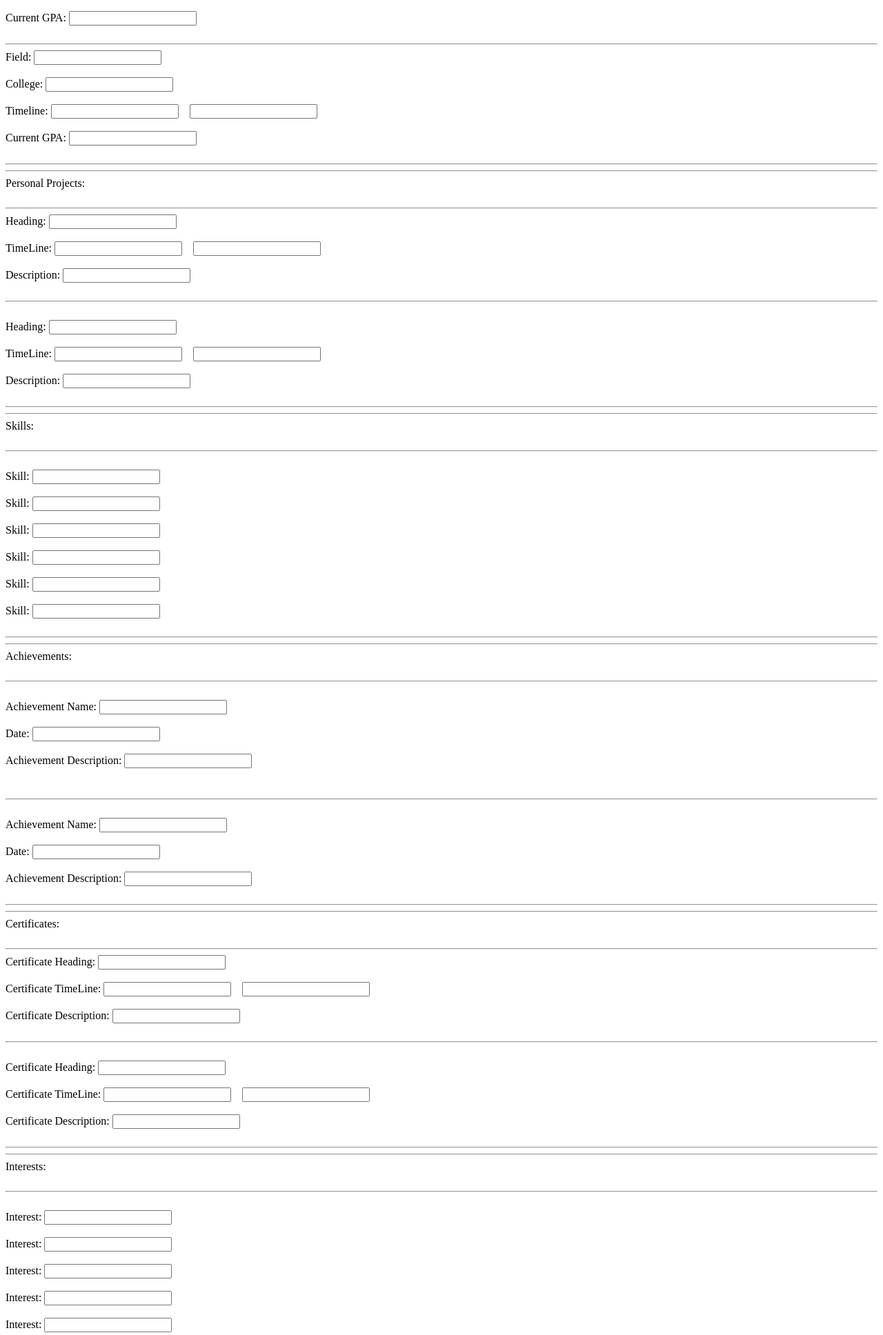
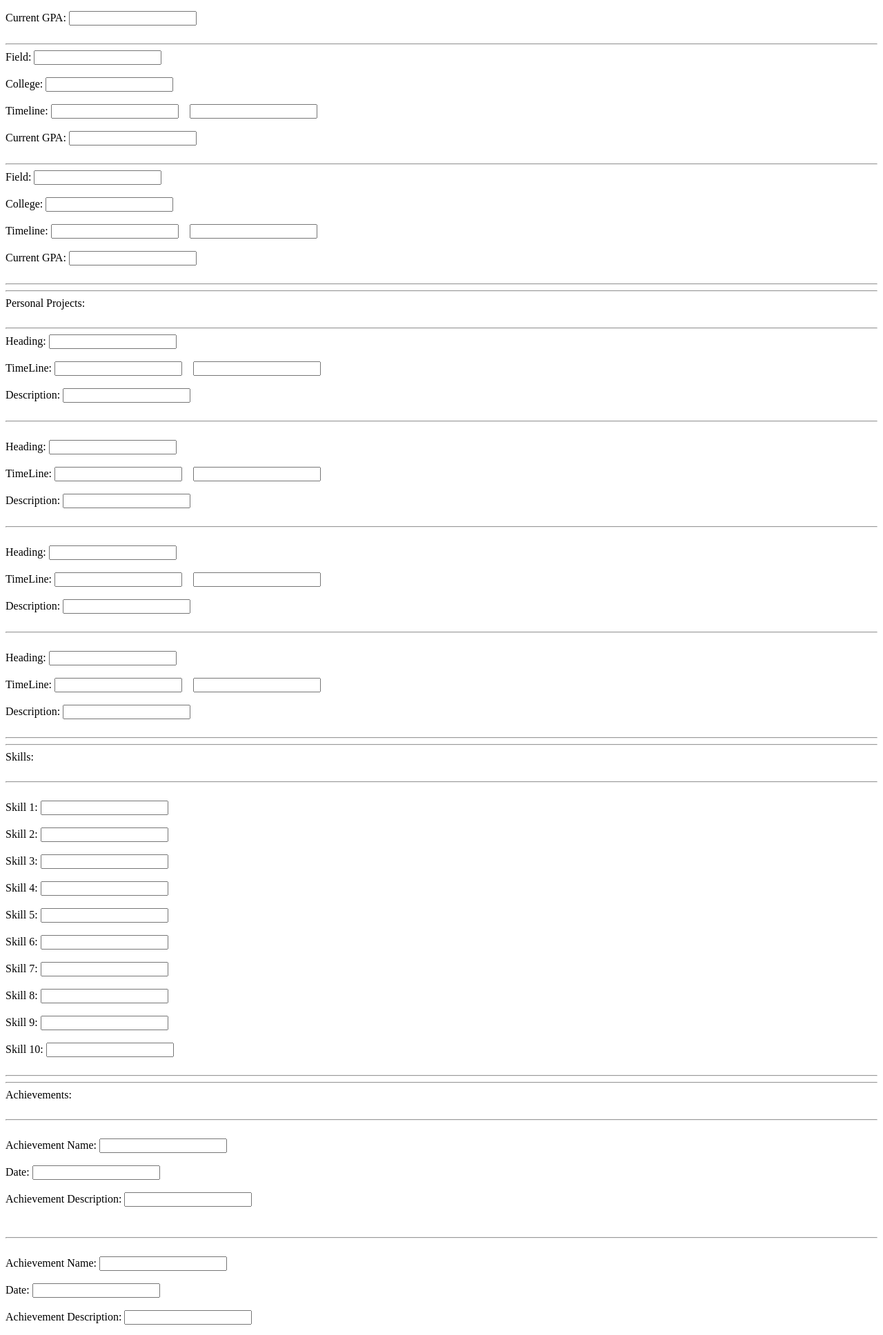
Before and after one commit to akhilgoel0007/Portfolio-Generator-Django-, a Django app: page /form in a window 1280 px wide. Shown: the part 696-2632 px from the top of the page at 69% size. Run offline with Django 3.2, Linux system fonts and the light colour scheme.

Commit message:
Form Modified and Backend Almost Complete

```diff
--- a/Newproject/views.py
+++ b/Newproject/views.py
@@ -1,5 +1,79 @@
 from django.http import HttpResponse
 from django.shortcuts import render
+
+def DisplayConfigure(ParameterName, Parameter):
+	Display = {
+		'Display': True,
+		ParameterName: Parameter
+	}
+
+	if not len(Parameter):
+		Display['Display'] = False
+
+	return Display
+
+def RefineList(OriginalList):
+	"""
+		SkillList also has blank strings like ''
+		RefineList will remove all the blank strings
+	"""
+
+	AllItems = []
+	for Item in OriginalList:
+		if Item is not '':
+			AllItems.append(Item)
+	return AllItems
+
+def EducationData(Field, College, StartTime, EndTime, GPA):
+	AllFields = []
+	for i in range(0, len(Field)):
+		FieldData = {
+			'Field': Field[i],
+			'College': College[i],
+			'StartTime': StartTime[i],
+			'EndTime': EndTime[i],
+			'GPA': GPA[i]
+		}
+		AllFields.append(FieldData)
+	return AllFields
+
+def ProjectData(Heading, StartTime, EndTime, Description):
+	AllProjects = []
+	for i in range(0, len(Heading)):
+		ProjectData = {
+			'Heading': Heading[i],
+			'StartTime': StartTime[i],
+			'EndTime': EndTime[i],
+			'Description': Description[i]
+		}
+		AllProjects.append(ProjectData)
+
+	return AllProjects
+
+def AchievementData(Name, Date, Description):
+	AllAchievements = []
+
+	for i in range(0, len(Name)):
+		AchievementData = {
+			'Name': Name[i],
+			'Date': Date[i],
+			'Description': Description[i]
+		}
+
+		AllAchievements.append(AchievementData)
+	return AllAchievements
+
+def CertificateData(Heading, StartTime, EndTime, Description):
+	AllCertificates = []
+	for i in range(0, len(Heading)):
+		CertificateData = {
+			'Heading': Heading[i],
+			'StartTime': StartTime[i],
+			'EndTime': EndTime[i],
+			'Description': Description[i]
+		}
+		AllCertificates.append(CertificateData)
+	return AllCertificates
 
 def HomePage(request):
 	Parameters = {'Name': 'Akhil', 'Occupation': 'Coder'}
@@ -9,6 +83,51 @@ def FormPage(request):
 	return render(request, 'ResumeForm.html')
 
 def GeneratedResume(request):
+	GotName = request.GET.get('Name', 'default') # Candidate Name
+	GotDesignation = DisplayConfigure('Designation', request.GET.get('Designation', 'default')) # Candidate Designation
+	print(f"Designation:{GotDesignation}")
+	GotDescription = DisplayConfigure('Description', request.GET.get('Description', 'default')) # Candidate Description
+	GotGmail = DisplayConfigure('Gmail', request.GET.get('Gmail', 'default')) # Candidate Gmail
+	GotPhoneNumber = DisplayConfigure('PhoneNumber', request.GET.get('PhoneNumber', 'default')) # Candidate Phone Number
+	GotLocation = DisplayConfigure('Location', request.GET.get('Location', 'default')) # Candidate Location
+	GotLinkedIn = DisplayConfigure('LinkedIn', request.GET.get('LinkedIn', 'default')) # Candidate Linked In
+	GotGithub = DisplayConfigure('Github', request.GET.get('Github', 'default')) # Candidate Github
+
+	# Candidate Skill Set
+	GotSkills = DisplayConfigure('Skills', RefineList(request.GET.getlist('Skill', 'default')))
+	# print(f"Skills: {GotSkills}")
+	# Candidate Interest Set
+	GotInterest = DisplayConfigure('Interests', RefineList(request.GET.getlist('Interest', 'default')))
+
+	# Get All The Education Fields..
+	GotEducation = DisplayConfigure('Education', EducationData(RefineList(request.GET.getlist('Field', 'default')), RefineList(request.GET.getlist('College', 'default')), RefineList(request.GET.getlist('StudyStartTime', 'default')), RefineList(request.GET.getlist('StudyEndTime', 'default')), RefineList(request.GET.getlist('GPA', 'default'))))
+	# print(f"Education: {GotEducation}")
+	# Get All The Personal Projects..
+	GotPersonalProjects = DisplayConfigure('PersonalProjects', ProjectData(RefineList(request.GET.getlist('ProjectHeading', 'default')), RefineList(request.GET.getlist('ProjectStartTime', 'default')), RefineList(request.GET.getlist('ProjectEndTime', 'default')), RefineList(request.GET.getlist('ProjectDescription', 'default'))))
+
+	# Get All The Achievements..
+	GotAchievements = DisplayConfigure('Achievements', AchievementData(RefineList(request.GET.getlist('AchievementHeading', 'default')), RefineList(request.GET.getlist('AchievementDate', 'default')), RefineList(request.GET.getlist('AchievementDescription', 'default'))))
+
+	# Get All The Certifications..
+	GotCertifictions = DisplayConfigure('Certifications', CertificateData(RefineList(request.GET.getlist('CertificateHeading', 'default')), RefineList(request.GET.getlist('CertificateStartTime', 'default')), RefineList(request.GET.getlist('CertificateEndTime', 'default')), RefineList(request.GET.getlist('CertificateDescription', 'default'))))
+
+	GetParameters = {
+		'Name': GotName,
+		'Designation': GotDesignation,
+		'Description': GotDescription,
+		'Gmail': GotGmail,
+		'PhoneNumber': GotPhoneNumber,
+		'Location': GotLocation,
+		'LinkedIn': GotLinkedIn,
+		'Github': GotGithub,
+		'Skills': GotSkills,
+		'Interests': GotInterest,
+		'Education': GotEducation,
+		'PersonalProjects': GotPersonalProjects,
+		'Achievements': GotAchievements,
+		'Certifications': GotCertifictions
+	}
+
 	Name = 'Akhil Goel'
 	Designation = 'Electrical Engineering Undergraduate'
 	Description = '''I am a 2nd year Electrical Engineering student with a good
--- a/templates/ResumeForm.html
+++ b/templates/ResumeForm.html
@@ -22,13 +22,17 @@
 		<br><hr>
 		<label>Github: </label><input type="text" name="Github" id="CandidateGithub">
 		<br><hr><hr>
+
+
+
+
 		<label>Education: </label>
 		<br><br><hr>
 		<label>Field: </label><input type="text" name="Field" id="CandidateField">
 		<br><br>
 		<label>College: </label><input type="text" name="College" id="CandidateCollege">
 		<br><br>
-		<label>Timeline: </label><input type="text" name="StartTime" id="StudyStartTime">&emsp;<input type="text" name="StudyEndTime" id="CandidateGithub">
+		<label>Timeline: </label><input type="text" name="StudyStartTime" id="StudyStartTime">&emsp;<input type="text" name="StudyEndTime" id="CandidateGithub">
 		<br><br>
 		<label>Current GPA: </label><input type="text" name="GPA" id="CandidateGPA">
 		<br><br><hr>
@@ -36,79 +40,171 @@
 		<br><br>
 		<label>College: </label><input type="text" name="College" id="CandidateCollege">
 		<br><br>
-		<label>Timeline: </label><input type="text" name="StartTime" id="StudyStartTime">&emsp;<input type="text" name="StudyEndTime" id="CandidateGithub">
+		<label>Timeline: </label><input type="text" name="StudyStartTime" id="StudyStartTime">&emsp;<input type="text" name="StudyEndTime" id="CandidateGithub">
+		<br><br>
+		<label>Current GPA: </label><input type="text" name="GPA" id="CandidateGPA">
+		<br><br><hr>
+		<label>Field: </label><input type="text" name="Field" id="CandidateField">
+		<br><br>
+		<label>College: </label><input type="text" name="College" id="CandidateCollege">
+		<br><br>
+		<label>Timeline: </label><input type="text" name="StudyStartTime" id="StudyStartTime">&emsp;<input type="text" name="StudyEndTime" id="CandidateGithub">
 		<br><br>
 		<label>Current GPA: </label><input type="text" name="GPA" id="CandidateGPA">
 		<br><br><hr><hr>
+
+
+
+
 		<label>Personal Projects: </label>
 		<br><br><hr>
-		<label>Heading: </label><input type="text" name="Heading" id="ProjectHeading">
+		<label>Heading: </label><input type="text" name="ProjectHeading" id="ProjectHeading">
 		<br><br>
-		<label>TimeLine: </label><input type="text" name="Timeline" id="ProjectStartTime">&emsp;<input type="text" name="EndTime" id="ProjectEndTime">
+		<label>TimeLine: </label><input type="text" name="ProjectStartTime" id="ProjectStartTime">&emsp;<input type="text" name="ProjectEndTime" id="ProjectEndTime">
 		<br><br>
-		<label>Description: </label><input type="text" name="Description" id="ProjectDescription">
+		<label>Description: </label><input type="text" name="ProjectDescription" id="ProjectDescription">
 		<br><br><hr><br>
-		<label>Heading: </label><input type="text" name="Heading" id="ProjectHeading">
+		<label>Heading: </label><input type="text" name="ProjectHeading" id="ProjectHeading">
 		<br><br>
-		<label>TimeLine: </label><input type="text" name="Timeline" id="ProjectStartTime">&emsp;<input type="text" name="EndTime" id="ProjectEndTime">
+		<label>TimeLine: </label><input type="text" name="ProjectStartTime" id="ProjectStartTime">&emsp;<input type="text" name="ProjectEndTime" id="ProjectEndTime">
 		<br><br>
-		<label>Description: </label><input type="text" name="Description" id="ProjectDescription">
+		<label>Description: </label><input type="text" name="ProjectDescription" id="ProjectDescription">
+		<br><br><hr><br>
+		<label>Heading: </label><input type="text" name="ProjectHeading" id="ProjectHeading">
+		<br><br>
+		<label>TimeLine: </label><input type="text" name="ProjectStartTime" id="ProjectStartTime">&emsp;<input type="text" name="ProjectEndTime" id="ProjectEndTime">
+		<br><br>
+		<label>Description: </label><input type="text" name="ProjectDescription" id="ProjectDescription">
+		<br><br><hr><br>
+		<label>Heading: </label><input type="text" name="ProjectHeading" id="ProjectHeading">
+		<br><br>
+		<label>TimeLine: </label><input type="text" name="ProjectStartTime" id="ProjectStartTime">&emsp;<input type="text" name="ProjectEndTime" id="ProjectEndTime">
+		<br><br>
+		<label>Description: </label><input type="text" name="ProjectDescription" id="ProjectDescription">
 		<br><br><hr><hr>
+
+
+
+
 		<label>Skills: </label>
 		<br><br><hr><br>
-		<label>Skill: </label><input type="text" name="Skill" id="CandidateSkill">
+		<label>Skill 1: </label><input type="text" name="Skill" id="CandidateSkill1">
 		<br><br>
-		<label>Skill: </label><input type="text" name="Skill" id="CandidateSkill">
+		<label>Skill 2: </label><input type="text" name="Skill" id="CandidateSkill2">
 		<br><br>
-		<label>Skill: </label><input type="text" name="Skill" id="CandidateSkill">
+		<label>Skill 3: </label><input type="text" name="Skill" id="CandidateSkill3">
 		<br><br>
-		<label>Skill: </label><input type="text" name="Skill" id="CandidateSkill">
+		<label>Skill 4: </label><input type="text" name="Skill" id="CandidateSkill4">
 		<br><br>
-		<label>Skill: </label><input type="text" name="Skill" id="CandidateSkill">
+		<label>Skill 5: </label><input type="text" name="Skill" id="CandidateSkill5">
 		<br><br>
-		<label>Skill: </label><input type="text" name="Skill" id="CandidateSkill">
+		<label>Skill 6: </label><input type="text" name="Skill" id="CandidateSkill6">
+		<br><br>
+		<label>Skill 7: </label><input type="text" name="Skill" id="CandidateSkill7">
+		<br><br>
+		<label>Skill 8: </label><input type="text" name="Skill" id="CandidateSkill8">
+		<br><br>
+		<label>Skill 9: </label><input type="text" name="Skill" id="CandidateSkill9">
+		<br><br>
+		<label>Skill 10: </label><input type="text" name="Skill" id="CandidateSkill10">
 		<br><br><hr><hr>
+
+
+
+
 		<label>Achievements: </label>
 		<br><br><hr><br>
-		<label>Achievement Name: </label><input type="text" name="Heading" id="AchievementHeading">
+		<label>Achievement Name: </label><input type="text" name="AchievementHeading" id="AchievementHeading">
 		<br><br>
-		<label>Date: </label><input type="text" name="Timeline" id="AchievementDate">
+		<label>Date: </label><input type="text" name="AchievementDate" id="AchievementDate">
 		<br><br>
-		<label>Achievement Description: </label><input type="text" name="Description" id="AchievementDescription">
+		<label>Achievement Description: </label><input type="text" name="AchievementDescription" id="AchievementDescription">
 		<br><br><br><hr><br>
-		<label>Achievement Name: </label><input type="text" name="Heading" id="AchievementHeading">
+		<label>Achievement Name: </label><input type="text" name="AchievementHeading" id="AchievementHeading">
 		<br><br>
-		<label>Date: </label><input type="text" name="Timeline" id="AchievementDate">
+		<label>Date: </label><input type="text" name="AchievementDate" id="AchievementDate">
 		<br><br>
-		<label>Achievement Description: </label><input type="text" name="Description" id="AchievementDescription">
+		<label>Achievement Description: </label><input type="text" name="AchievementDescription" id="AchievementDescription">
+		<br><br><br><hr><br>
+		<label>Achievement Name: </label><input type="text" name="AchievementHeading" id="AchievementHeading">
+		<br><br>
+		<label>Date: </label><input type="text" name="AchievementDate" id="AchievementDate">
+		<br><br>
+		<label>Achievement Description: </label><input type="text" name="AchievementDescription" id="AchievementDescription">
+		<br><br><br><hr><br>
+		<label>Achievement Name: </label><input type="text" name="AchievementHeading" id="AchievementHeading">
+		<br><br>
+		<label>Date: </label><input type="text" name="AchievementDate" id="AchievementDate">
+		<br><br>
+		<label>Achievement Description: </label><input type="text" name="AchievementDescription" id="AchievementDescription">
+		<br><br><br><hr><br>
 		<br><br><hr><hr>
+
+
+
+
+
+
 		<label>Certificates: </label>
 		<br><br><hr>
-		<label>Certificate Heading: </label><input type="text" name="Heading" id="CertificateHeading">
+		<label>Certificate Heading: </label><input type="text" name="CertificateHeading" id="CertificateHeading">
 		<br><br>
-		<label>Certificate TimeLine: </label><input type="text" name="Timeline" id="CertificateStartTime">&emsp;<input type="text" name="EndTime" id="CertificateEndTime">
+		<label>Certificate TimeLine: </label><input type="text" name="CertificateStartTime" id="CertificateStartTime">&emsp;<input type="text" name="CertificateEndTime" id="CertificateEndTime">
 		<br><br>
-		<label>Certificate Description: </label><input type="text" name="Description" id="CertificateDescription">
+		<label>Certificate Description: </label><input type="text" name="CertificateDescription" id="CertificateDescription">
 		<br><br><hr><br>
-		<label>Certificate Heading: </label><input type="text" name="Heading" id="CertificateHeading">
+		<label>Certificate Heading: </label><input type="text" name="CertificateHeading" id="CertificateHeading">
 		<br><br>
-		<label>Certificate TimeLine: </label><input type="text" name="Timeline" id="CertificateStartTime">&emsp;<input type="text" name="EndTime" id="CertificateEndTime">
+		<label>Certificate TimeLine: </label><input type="text" name="CertificateStartTime" id="CertificateStartTime">&emsp;<input type="text" name="CertificateEndTime" id="CertificateEndTime">
 		<br><br>
-		<label>Certificate Description: </label><input type="text" name="Description" id="CertificateDescription">
+		<label>Certificate Description: </label><input type="text" name="CertificateDescription" id="CertificateDescription">
+		<br><br><hr><br>
+		<label>Certificate Heading: </label><input type="text" name="CertificateHeading" id="CertificateHeading">
+		<br><br>
+		<label>Certificate TimeLine: </label><input type="text" name="CertificateStartTime" id="CertificateStartTime">&emsp;<input type="text" name="CertificateEndTime" id="CertificateEndTime">
+		<br><br>
+		<label>Certificate Description: </label><input type="text" name="CertificateDescription" id="CertificateDescription">
+		<br><br><hr><br>
+		<label>Certificate Heading: </label><input type="text" name="CertificateHeading" id="CertificateHeading">
+		<br><br>
+		<label>Certificate TimeLine: </label><input type="text" name="CertificateStartTime" id="CertificateStartTime">&emsp;<input type="text" name="CertificateEndTime" id="CertificateEndTime">
+		<br><br>
+		<label>Certificate Description: </label><input type="text" name="CertificateDescription" id="CertificateDescription">
+		<br><br><hr><br>
+		<label>Certificate Heading: </label><input type="text" name="CertificateHeading" id="CertificateHeading">
+		<br><br>
+		<label>Certificate TimeLine: </label><input type="text" name="CertificateStartTime" id="CertificateStartTime">&emsp;<input type="text" name="CertificateEndTime" id="CertificateEndTime">
+		<br><br>
+		<label>Certificate Description: </label><input type="text" name="CertificateDescription" id="CertificateDescription">
+		<br><br><hr><br>
+		<label>Certificate Heading: </label><input type="text" name="CertificateHeading" id="CertificateHeading">
+		<br><br>
+		<label>Certificate TimeLine: </label><input type="text" name="CertificateStartTime" id="CertificateStartTime">&emsp;<input type="text" name="CertificateEndTime" id="CertificateEndTime">
+		<br><br>
+		<label>Certificate Description: </label><input type="text" name="CertificateDescription" id="CertificateDescription">
+		<br><br><hr><br>
+		<label>Certificate Heading: </label><input type="text" name="CertificateHeading" id="CertificateHeading">
+		<br><br>
+		<label>Certificate TimeLine: </label><input type="text" name="CertificateStartTime" id="CertificateStartTime">&emsp;<input type="text" name="CertificateEndTime" id="CertificateEndTime">
+		<br><br>
+		<label>Certificate Description: </label><input type="text" name="CertificateDescription" id="CertificateDescription">
 		<br><br><hr><hr>
+
+
+
 		<label>Interests: </label>
 		<br><br><hr><br>
-		<label>Interest: </label><input type="text" name="Interest" id="CandidateInterest">
+		<label>Interest 1: </label><input type="text" name="Interest" id="CandidateInterest1">
 		<br><br>
-		<label>Interest: </label><input type="text" name="Interest" id="CandidateInterest">
+		<label>Interest 2: </label><input type="text" name="Interest" id="CandidateInterest2">
 		<br><br>
-		<label>Interest: </label><input type="text" name="Interest" id="CandidateInterest">
+		<label>Interest 3: </label><input type="text" name="Interest" id="CandidateInterest3">
 		<br><br>
-		<label>Interest: </label><input type="text" name="Interest" id="CandidateInterest">
+		<label>Interest 4: </label><input type="text" name="Interest" id="CandidateInterest4">
 		<br><br>
-		<label>Interest: </label><input type="text" name="Interest" id="CandidateInterest">
+		<label>Interest 5: </label><input type="text" name="Interest" id="CandidateInterest5">
 		<br><br>
-		<label>Interest: </label><input type="text" name="Interest" id="CandidateInterest">
+		<label>Interest 6: </label><input type="text" name="Interest" id="CandidateInterest6">
 		<br><br><hr><hr>
 		<input type="submit" value="Submit">
 	</form>
```
